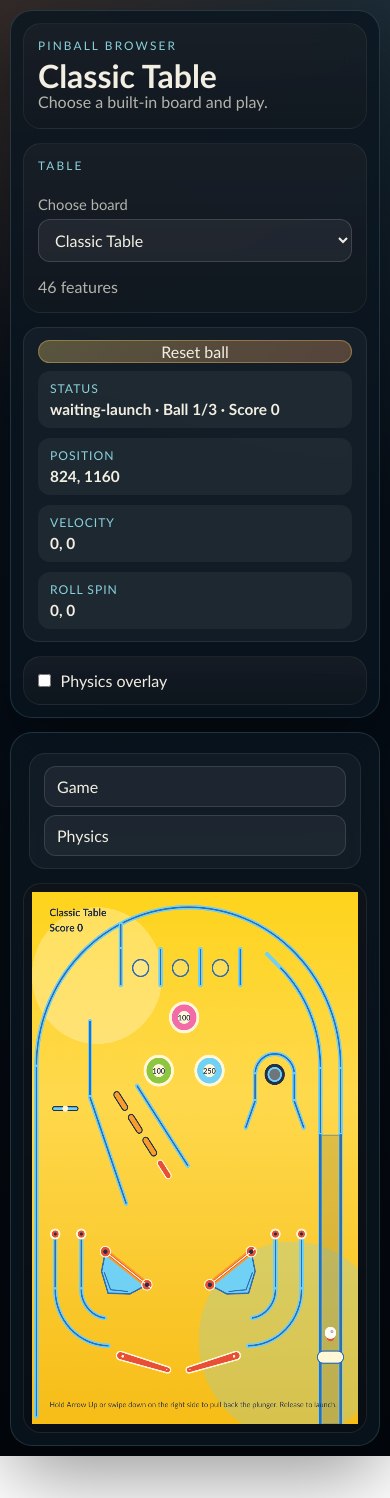
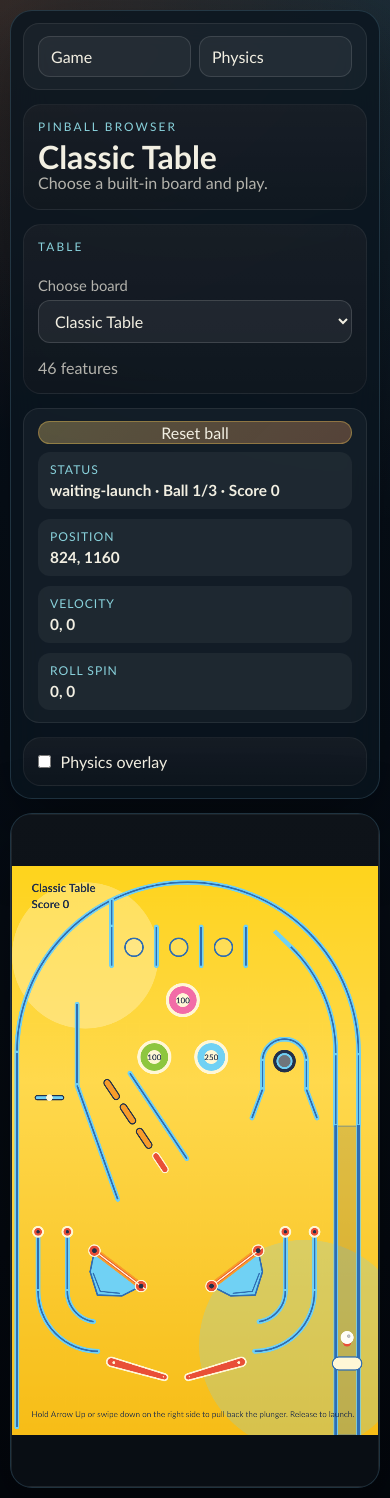
Before and after one commit to irrelative/tiltminimal, a website built with Vite: page index.html in a window 390 px wide. Before the commit the page ends 1456 px from the top, so only its background shows below. Built offline with nearby package versions, Linux system fonts and the light colour scheme.

Commit message:
Use full desktop height for the board viewport

```diff
--- a/index.html
+++ b/index.html
@@ -10,6 +10,7 @@
     <main class="app-shell">
       <section class="workspace">
         <aside class="control-panel">
+          <nav class="debug-menu" aria-label="Game modes"><a id="play-link" class="debug-link" href="./">Game</a><a id="physics-link" class="debug-link" href="./physics">Physics</a></nav>
           <header class="panel-header"><p class="eyebrow">Pinball Browser</p><h1 id="mode-title">Play</h1><p id="mode-copy" class="lede">Choose a built-in board and play.</p></header>
           <section class="panel-section"><p class="eyebrow">Table</p><label class="field"><span>Choose board</span><select id="play-table-select" aria-label="Playable pinball tables"></select></label><p id="play-table-meta" class="meta-text"></p></section>
           <section class="play-route-panel"><button id="play-reset-ball" type="button" class="accent-button">Reset ball</button><dl class="play-debug-stats"><div><dt>Status</dt><dd id="play-debug-status">Waiting</dd></div><div><dt>Position</dt><dd id="play-debug-position">0, 0</dd></div><div><dt>Velocity</dt><dd id="play-debug-velocity">0, 0</dd></div><div><dt>Roll Spin</dt><dd id="play-debug-spin">0, 0</dd></div></dl></section>
@@ -24,7 +25,7 @@
             </div>
           </section>
         </aside>
-        <section class="stage-shell"><header class="stage-toolbar"><nav class="debug-menu"><a id="play-link" class="debug-link" href="./">Game</a><a id="physics-link" class="debug-link" href="./physics">Physics</a></nav></header><section class="playfield-frame"><canvas id="game" width="900" height="1400" aria-label="Pinball table"></canvas></section></section>
+        <section class="stage-shell"><section class="playfield-frame"><canvas id="game" width="900" height="1400" aria-label="Pinball table"></canvas></section></section>
       </section>
     </main>
     <script type="module" src="/src/main.ts"></script>
--- a/src/styles.css
+++ b/src/styles.css
@@ -13,7 +13,7 @@
   --danger: #ff6f61;
   --shadow: 0 28px 80px rgba(0, 0, 0, 0.42);
   --radius: 22px;
-  --stage-padding: clamp(12px, 1.4vw, 22px);
+  --stage-padding: 8px;
   color: var(--text);
   font-family: var(--font-sans);
   background:
@@ -93,8 +93,8 @@ textarea {
 }
 
 .workspace {
-  min-height: calc(100svh - (var(--stage-padding) * 2));
-  height: calc(100svh - (var(--stage-padding) * 2));
+  min-height: 0;
+  height: calc(100dvh - (var(--stage-padding) * 2));
   display: grid;
   grid-template-columns: minmax(280px, 360px) minmax(0, 1fr);
   gap: clamp(14px, 2vw, 24px);
@@ -122,6 +122,8 @@ body[data-route='physics'] .workspace {
   height: 100%;
   display: grid;
   gap: 14px;
+  grid-auto-rows: min-content;
+  align-content: start;
   padding: 18px;
   overflow: auto;
 }
@@ -224,10 +226,10 @@ h2 {
 
 .stage-shell {
   height: 100%;
-  padding: 18px;
+  min-width: 0;
+  padding: 0;
   display: grid;
-  grid-template-rows: auto minmax(0, 1fr);
-  gap: 14px;
+  grid-template-rows: minmax(0, 1fr);
   overflow: hidden;
 }
 
@@ -387,6 +389,11 @@ body[data-route='physics'] .play-route-panel {
   background: rgba(255, 255, 255, 0.04);
 }
 
+.control-panel > .debug-menu {
+  grid-template-columns: repeat(2, minmax(0, 1fr));
+  min-width: 0;
+}
+
 .debug-links {
   display: grid;
   gap: 8px;
@@ -419,10 +426,11 @@ body[data-route='physics'] .play-route-panel {
 }
 
 .playfield-frame {
+  min-width: 0;
   min-height: 0;
   height: 100%;
   border-radius: calc(var(--radius) - 4px);
-  padding: clamp(8px, 1vw, 12px);
+  padding: 0;
   background:
     linear-gradient(
       180deg,
@@ -447,11 +455,10 @@ body[data-route='physics'] .playfield-frame {
 
 #game {
   display: block;
-  width: min(100%, calc((100svh - (var(--stage-padding) * 2) - 64px) * 9 / 14));
+  width: auto;
   height: auto;
   max-width: 100%;
   max-height: 100%;
-  aspect-ratio: 9 / 14;
   box-shadow: inset 0 0 0 1px rgba(255, 255, 255, 0.06);
   touch-action: none;
 }
@@ -484,8 +491,8 @@ body[data-route='physics'] #game {
   }
 
   .stage-shell {
-    height: auto;
-    min-height: 70svh;
+    height: 80svh;
+    min-height: 0;
   }
 
   .stage-toolbar {
@@ -554,8 +561,7 @@ body[data-route='physics'] #game {
     padding: 10px;
   }
 
-  .control-panel,
-  .stage-shell {
+  .control-panel {
     padding: 12px;
   }
 
```
Also changed, not shown: docs/viewport-layout-spec.md (added, +54 -0 lines), README.md.
